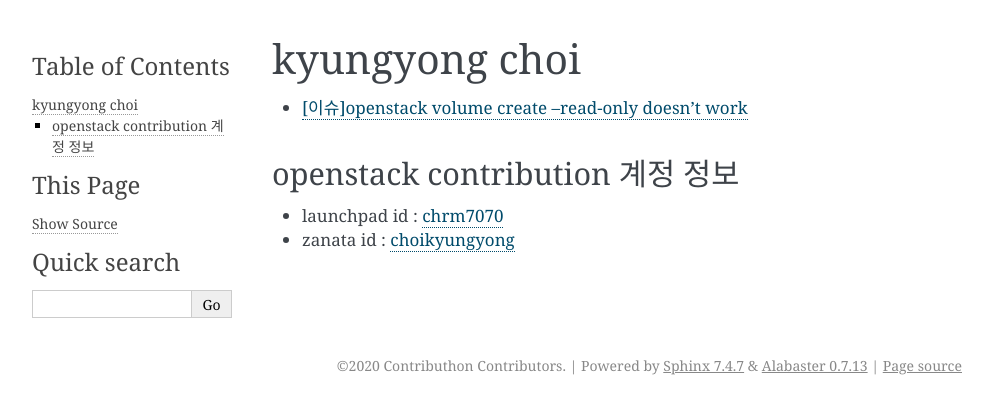
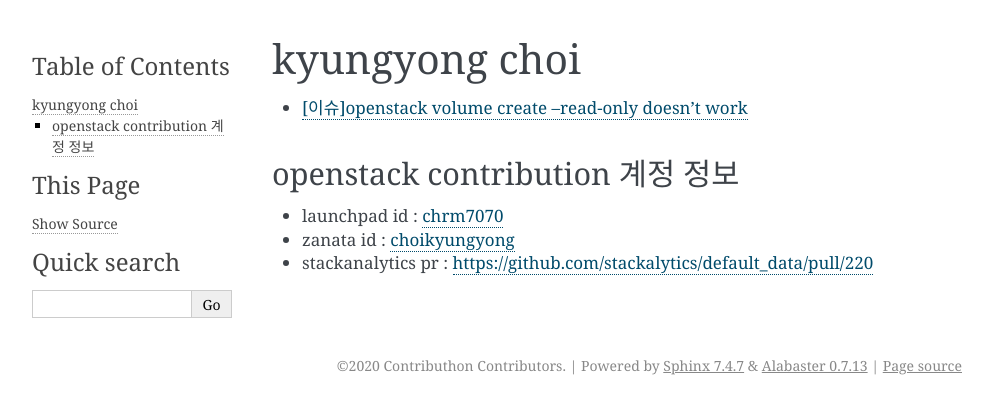
Before and after one commit to openstack-kr/contributhon-2020, a Sphinx documentation site: the page built from doc/source/kyungyong_choi/index.rst, in a window 1280 px wide. Shown: the top 414 px of the page, without its empty margins (148-1141 px from the left). Built offline with Sphinx 7.4.7, drawn with Linux system fonts in a browser that asks for light colours; the version number could not be read and is left out.

Commit message:
add stackanalytics pr to index.rst

```diff
--- a/doc/source/kyungyong_choi/index.rst
+++ b/doc/source/kyungyong_choi/index.rst
@@ -13,3 +13,4 @@
 --------------------------------
 - launchpad id : `chrm7070 <https://launchpad.net/~chrm7070>`_
 - zanata id : `choikyungyong <https://translate.openstack.org/profile/view/choikyungyong?dswid=2091>`_
+- stackanalytics pr : `https://github.com/stackalytics/default_data/pull/220 <https://github.com/stackalytics/default_data/pull/220>`_
```
